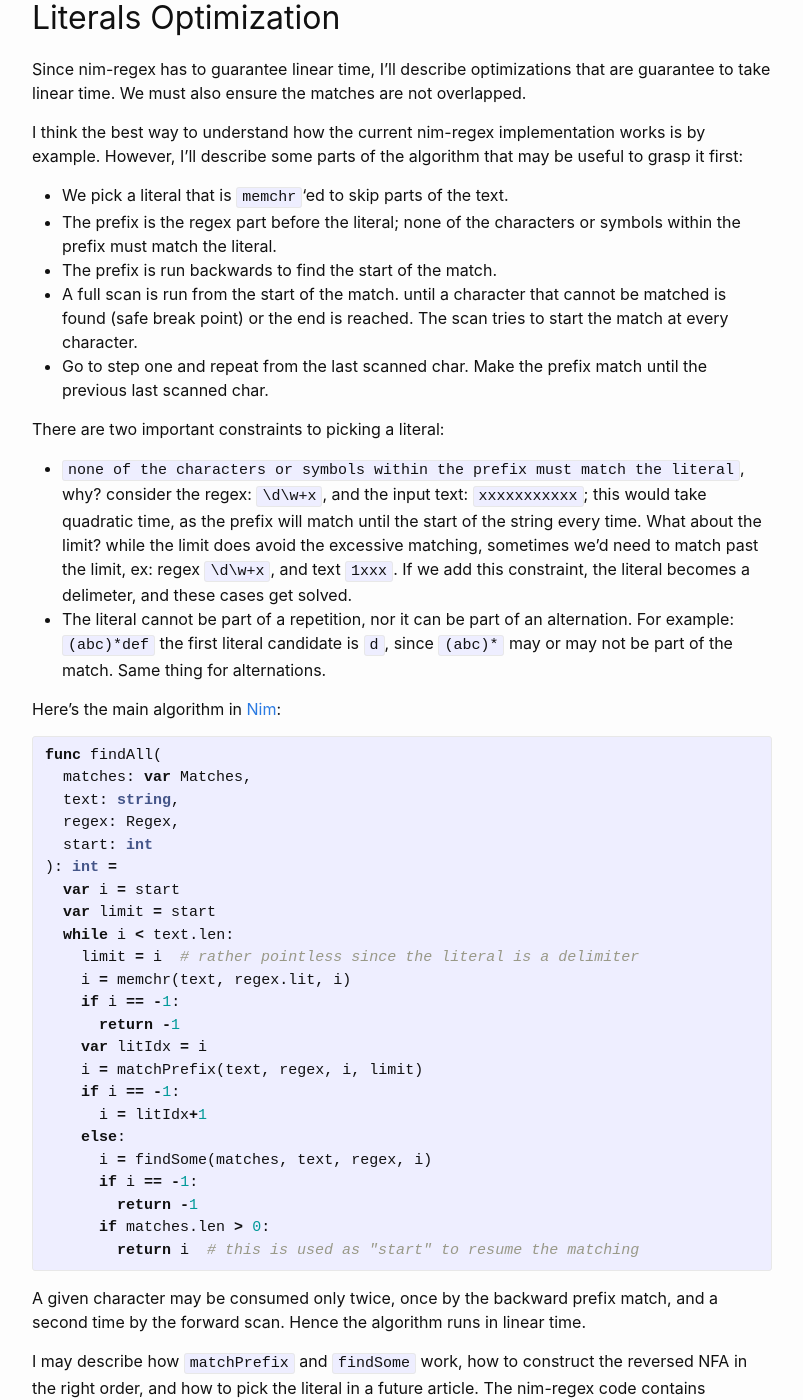
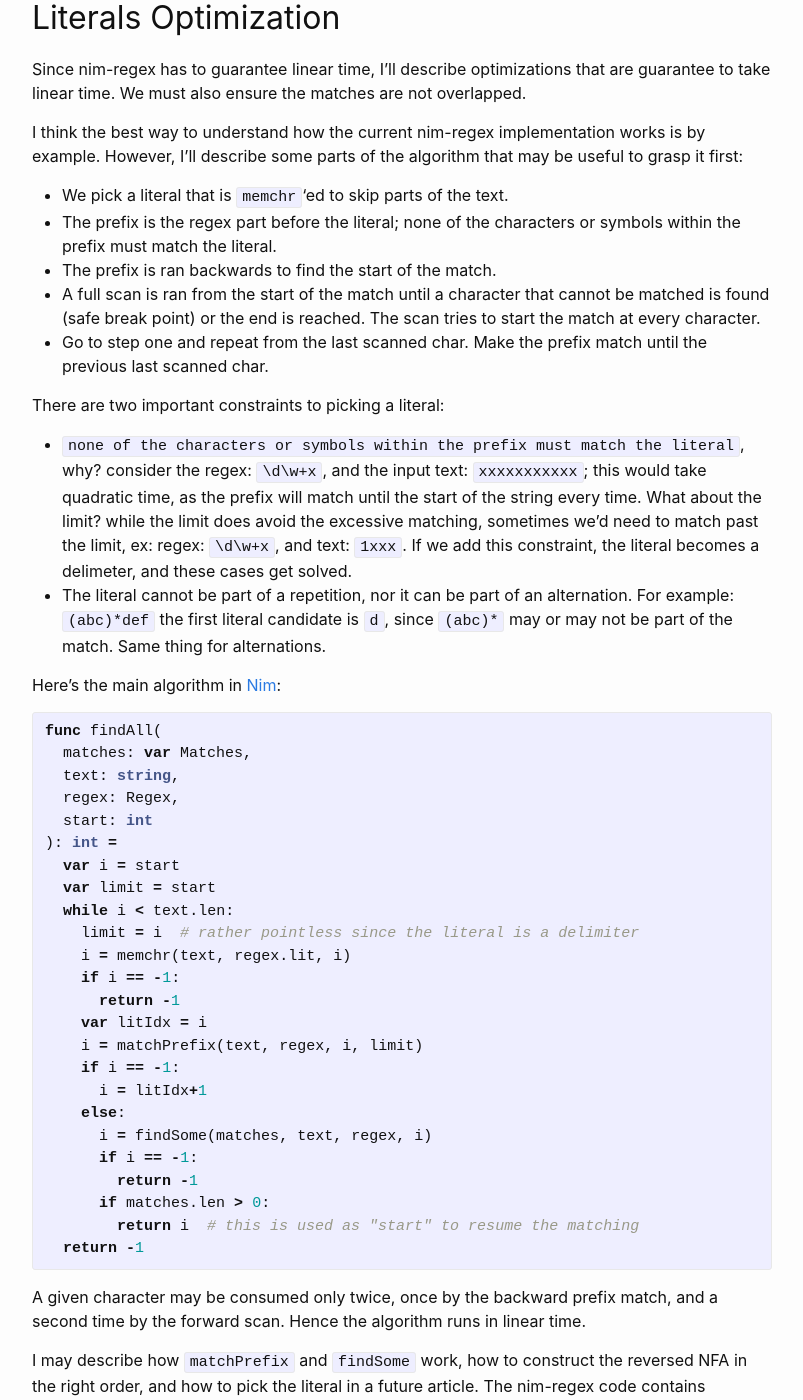
Before and after one commit to nitely/nitely.github.io, a Jekyll site: the page built from _posts/2020-08-12-regex-literals-optimization.markdown, in a window 1280 px wide and 1400 px high, scrolled down 557 px. Shown: the whole window, without its empty margins (238-1041 px from the left). Built offline with Jekyll 4.4.1, drawn with Linux system fonts in a browser that asks for light colours; some of the changed text lies outside the part shown.

Commit message:
regex lit fixes

```diff
--- a/_posts/2020-08-12-regex-literals-optimization.markdown
+++ b/_posts/2020-08-12-regex-literals-optimization.markdown
@@ -21,8 +21,8 @@ I think the best way to understand how the current nim-regex implementation work
   * We pick a literal that is `memchr`'ed to skip parts of the text.
   * The prefix is the regex part before the literal; none of the
     characters or symbols within the prefix must match the literal.
-  * The prefix is run backwards to find the start of the match.
-  * A full scan is run from the start of the match.
+  * The prefix is ran backwards to find the start of the match.
+  * A full scan is ran from the start of the match
     until a character that cannot be matched is found (safe break point)
     or the end is reached. The scan tries to start the match at every character.
   * Go to step one and repeat from the last scanned char. Make the prefix
@@ -30,7 +30,7 @@ I think the best way to understand how the current nim-regex implementation work
 
 There are two important constraints to picking a literal:
 
-  * `none of the characters or symbols within the prefix must match the literal`, why? consider the regex: `\d\w+x`, and the input text: `xxxxxxxxxxx`; this would take quadratic time, as the prefix will match until the start of the string every time. What about the limit? while the limit does avoid the excessive matching, sometimes we'd need to match past the limit, ex: regex `\d\w+x`, and text `1xxx`. If we add this constraint, the literal becomes a delimeter, and these cases get solved.
+  * `none of the characters or symbols within the prefix must match the literal`, why? consider the regex: `\d\w+x`, and the input text: `xxxxxxxxxxx`; this would take quadratic time, as the prefix will match until the start of the string every time. What about the limit? while the limit does avoid the excessive matching, sometimes we'd need to match past the limit, ex: regex: `\d\w+x`, and text: `1xxx`. If we add this constraint, the literal becomes a delimeter, and these cases get solved.
   * The literal cannot be part of a repetition, nor it can be part of an alternation. For example: `(abc)*def` the first literal candidate is `d`, since `(abc)*` may or may not be part of the match. Same thing for alternations.
 
 Here's the main algorithm in [Nim](https://nim-lang.org/):
@@ -59,6 +59,7 @@ func findAll(
         return -1
       if matches.len > 0:
         return i  # this is used as "start" to resume the matching
+  return -1
 {% endhighlight %}
 
 A given character may be consumed only twice, once by the backward prefix match, and a second time by the forward scan. Hence the algorithm runs in linear time.
@@ -67,7 +68,7 @@ I may describe how `matchPrefix` and `findSome` work, how to construct the rever
 
 ## Benchmarks
 
-The benchmarks regexes are based on [mariomka/regex-benchmark](https://github.com/mariomka/regex-benchmark). The only difference is the regexes are pre-compiled, so just the matching is tested. The results show nim-regex is ~63x faster than PCRE in the email test, and ~2x faster in the URI and IP tests.
+The [benchmarks](https://github.com/nitely/nim-regex/tree/master/bench) regexes are based on [mariomka/regex-benchmark](https://github.com/mariomka/regex-benchmark). The only difference is the regexes are pre-compiled, so just the matching is tested. The results show nim-regex is ~63x faster than PCRE in the email test, and ~2x faster in the URI and IP tests.
 
 Why is nim-regex so fast in the email case? The regex engine doesn't run as often. There are orders of magnitud more IP/URI candidates than email candidates (`@` chars within the text) to match. In the former case the time is dominated by the regex engine, while in the latter case it's dominated by searching the char literal.
 
```
